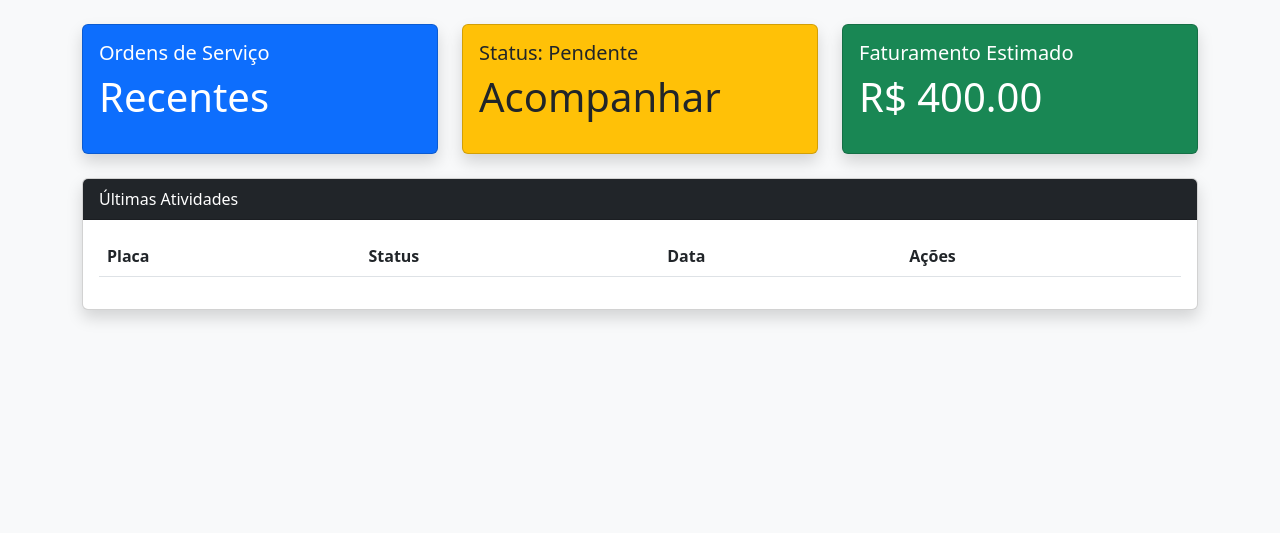
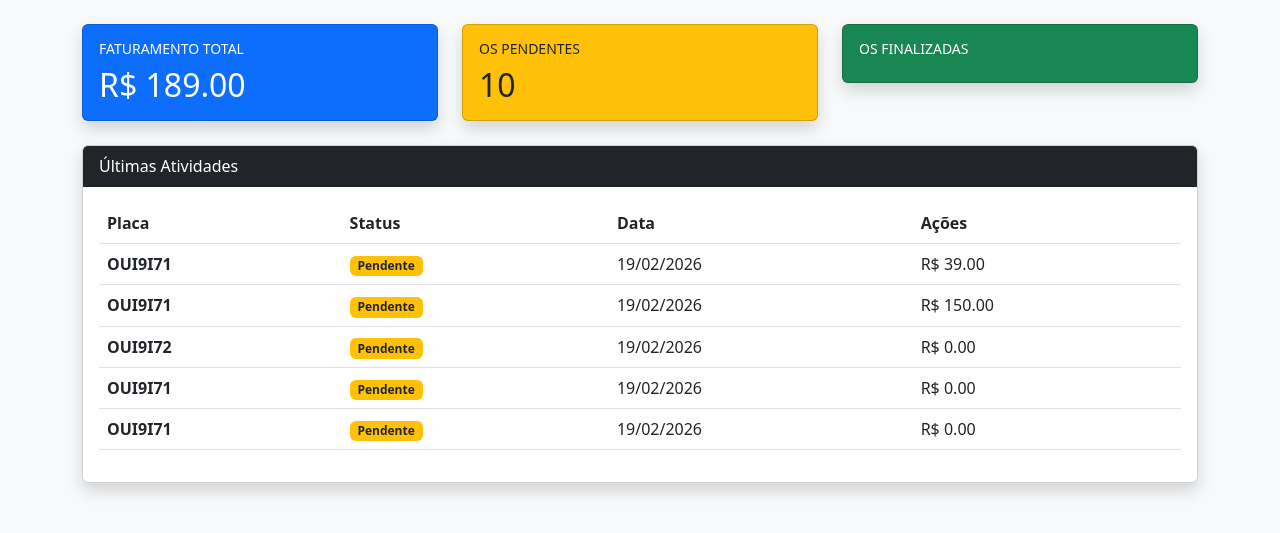
Before and after one commit to ReinaldoJSantos/gestao-oficina-mecanica, a Django app: page /oficina/ in a window 1280 px wide. Shown: the part 56-589 px from the top of the page. Run offline with Django 3.2, Linux system fonts and the light colour scheme; a user stored in the database is signed in; data comes from the database, SQL or seed files in the repository; lists and menus that the app fills with data are empty.

Commit message:
feat: implementa lógica de faturamento na dashboard e cards de resumo por status

```diff
--- a/gestao/admin.py
+++ b/gestao/admin.py
@@ -1,9 +1,9 @@
 from django.contrib import admin
-from .models import Cliente, Veiculo, OrdemServico, ItemServico
+from .models import Cliente, Veiculo, OrdemServico, ItemOrdemServico
 
 
 class ItemServicoInline(admin.TabularInline):
-    model = ItemServico
+    model = ItemOrdemServico
     extra = 1  # Quantidade de linhas em branco para novos itens
 
 
--- a/gestao/models.py
+++ b/gestao/models.py
@@ -9,7 +9,7 @@ class Cliente(models.Model):
     cpf = models.CharField(max_length=14, unique=True)
 
     def __str__(self):
-        return self.nome  # Agora no Admin aparecerá "João Silva" em vez de "Object (1)"
+        return self.nome
 
 
 class Veiculo(models.Model):
@@ -21,29 +21,43 @@ class Veiculo(models.Model):
     marca = models.CharField(max_length=50)
 
     def __str__(self):
-        return f"{self.modelo} - {self.placa}"  # Aparecerá "Civic - ABC1234"
+        return f"{self.modelo} - {self.placa}"
 
 
 class OrdemServico(models.Model):
-    STATUS_CHOICES = [("P", "Pendente"), ("A", "Aprovado"), ("F", "Finalizado")]
+    STATUS_CHOICES = [
+        ("P", "Pendente"),
+        ("A", "Aprovado"),
+        ("F", "Finalizado"),
+        ("C", "Cancelado"),  # Adicionei Cancelado para maior controle
+    ]
     veiculo = models.ForeignKey(Veiculo, on_delete=models.CASCADE)
     mecanico = models.ForeignKey(User, on_delete=models.PROTECT)
     data_criacao = models.DateTimeField(auto_now_add=True)
     status = models.CharField(max_length=1, choices=STATUS_CHOICES, default="P")
     observacoes = models.TextField(blank=True)
 
+    def __str__(self):
+        return f"OS {self.id} - {self.veiculo.placa}"
+
     @property
     def total_geral(self):
-        # Soma todos os itens vinculados a esta OS
-        return sum(item.subtotal for item in self.itens.all())
+        # Usamos o nome correto da propriedade que definimos abaixo
+        return sum(item.valor_total for item in self.itens.all())
 
 
-class ItemServico(models.Model):
-    os = models.ForeignKey(OrdemServico, related_name="itens", on_delete=models.CASCADE)
+class ItemOrdemServico(models.Model):
+    ordem_servico = models.ForeignKey(
+        OrdemServico, on_delete=models.CASCADE, related_name="itens"
+    )
     descricao = models.CharField(max_length=200)
-    quantidade = models.DecimalField(max_digits=5, decimal_places=2)
+    quantidade = models.DecimalField(max_digits=10, decimal_places=2, default=1)
     valor_unitario = models.DecimalField(max_digits=10, decimal_places=2)
 
+    def __str__(self):
+        return f"{self.descricao} (OS {self.ordem_servico.id})"
+
     @property
-    def subtotal(self):
+    def valor_total(self):
+        # Cálculo do subtotal deste item específico
         return self.quantidade * self.valor_unitario
--- a/gestao/templates/gestao/dashboard.html
+++ b/gestao/templates/gestao/dashboard.html
@@ -5,24 +5,40 @@
     <div class="col-md-4">
         <div class="card bg-primary text-white shadow">
             <div class="card-body">
-                <h5 class="card-title">Ordens de Serviço</h5>
-                <p class="display-6">{{ ultimas_os.count }} Recentes</p>
+                <h6 class="text-uppercase small">Faturamento Total</h6>
+                <h2 class="mb-0">R$ {{ valor_total|floatformat:2 }}</h2>
+                <i class="bi bi-cash-stack position-absolute top-50 end-0 translate-middle-y me-3 opacity-50"
+                    style="font-size: 2rem;"></i>
             </div>
         </div>
     </div>
+
     <div class="col-md-4">
         <div class="card bg-warning text-dark shadow">
             <div class="card-body">
-                <h5 class="card-title">Status: Pendente</h5>
-                <p class="display-6">Acompanhar</p>
+                <h6 class="text-uppercase small">OS Pendentes</h6>
+                <h2 class="mb-0">
+                    {% for item in resumo %}
+                    {% if item.status == 'P' %}{{ item.total }}{% endif %}
+                    {% empty %} 0 {% endfor %}
+                </h2>
+                <i class="bi bi-clock-history position-absolute top-50 end-0 translate-middle-y me-3 opacity-25"
+                    style="font-size: 2rem;"></i>
             </div>
         </div>
     </div>
+
     <div class="col-md-4">
         <div class="card bg-success text-white shadow">
             <div class="card-body">
-                <h5 class="card-title">Faturamento Estimado</h5>
-                <p class="display-6">R$ {{ valor_total|floatformat:"2g" }}</p>
+                <h6 class="text-uppercase small">OS Finalizadas</h6>
+                <h2 class="mb-0">
+                    {% for item in resumo %}
+                    {% if item.status == 'F' %}{{ item.total }}{% endif %}
+                    {% endfor %}
+                </h2>
+                <i class="bi bi-check2-circle position-absolute top-50 end-0 translate-middle-y me-3 opacity-50"
+                    style="font-size: 2rem;"></i>
             </div>
         </div>
     </div>
--- a/gestao/templates/gestao/form_os.html
+++ b/gestao/templates/gestao/form_os.html
@@ -61,11 +61,6 @@
             <button type="submit" class="btn btn-success btn-lg px-5">Salvar Ordem de Serviço</button>
             <a href="{% url 'dashboard' %}" class="btn btn-link text-muted">Cancelar</a>
         </div>
-
-        <div class="mt-4">
-            <button type="submit" class="btn btn-success">Salvar Ordem de Serviço</button>
-            <a href="{% url 'historico_veiculo' %}" class="btn btn-secondary">Cancelar</a>
-        </div>
     </form>
 </div>
 
--- a/gestao/views.py
+++ b/gestao/views.py
@@ -2,11 +2,14 @@ from django.core.mail import EmailMessage
 from django.contrib import messages
 from django.shortcuts import render, redirect, get_object_or_404
 from django.db.models import Sum, Count
-from .forms import OSForm, ItemServicoFormSet
-from .models import OrdemServico
-from .models import Cliente, Veiculo
+from .models import (
+    OrdemServico,
+    ItemOrdemServico,
+    Veiculo,
+)
 
-from django.contrib.auth.decorators import login_required  # Importe isso
+
+from django.contrib.auth.decorators import login_required
 from django.template.loader import render_to_string
 from django.http import HttpResponse
 from weasyprint import HTML
@@ -14,24 +17,30 @@ from weasyprint import HTML
 
 @login_required
 def dashboard(request):
-    # conta quantas Os existem por status
-    resumo_status = OrdemServico.objects.values('status').annotate(total=Count('id'))
+    # 1. Conta quantas OS existem por status
+    resumo_status = OrdemServico.objects.values("status").annotate(total=Count("id"))
 
-    # Calcula o valor total de todas as OS (Soma todos os itens)
-    # Nota: Como o tatal_geral é um @propertu, precisamos somar via itens do banco de dados
-    valor_total_pendente = (
-        OrdemServico.objects.filter(status="P").aggregate(
-            soma=Sum("itens__quantidade") * Sum("itens__valor_unitario")
-        )["soma"]
-        or 0
+    # 2. Busca todas as OS
+    todas_os = OrdemServico.objects.all()
+
+    # 3. Calcula o faturamento total usando a property que criamos
+    # Somamos o total_geral de cada OS que está no banco
+    valor_total = sum(os.total_geral for os in todas_os)
+
+    # 4. (Opcional) Se quiser apenas o que está PENDENTE:
+    # valor_pendente = sum(os.total_geral for os in todas_os if os.status == 'P')
+
+    ultimas_os = todas_os.order_by("-data_criacao")[:5]
+
+    return render(
+        request,
+        "gestao/dashboard.html",
+        {
+            "ultimas_os": ultimas_os,
+            "resumo": resumo_status,
+            "valor_total": valor_total,  # Agora a variável vai com valor real!
+        },
     )
-    ultimas_os = OrdemServico.objects.all().order_by('-data_criacao')[:5]
-
-    return render(request, 'gestao/dashboard.html', {
-        'ultimoas_os': ultimas_os,
-        'resumo': resumo_status,
-        'valor_total': valor_total_pendente
-    })
 
 
 # View simples para cadastrar Cliente
@@ -118,7 +127,10 @@ def nova_os(request, pk=None):
             os = os_instancia
         else:
             os = OrdemServico.objects.create(
-                veiculo=veiculo, status=status, observacoes=observacoes
+                veiculo=veiculo,
+                status=status,
+                observacoes=observacoes,
+                mecanico=request.user,
             )
 
         # 3. Processamos os Itens (vêm do formulário dinâmico)
@@ -128,7 +140,7 @@ def nova_os(request, pk=None):
 
         for desc, qtd, val in zip(descricoes, quantidades, valores):
             if desc:  # Só salva se tiver descrição
-                OrdemServico.objects.create(
+                ItemOrdemServico.objects.create(
                     ordem_servico=os,
                     descricao=desc,
                     quantidade=float(qtd.replace(",", ".")),
```
Also changed, not shown: db.sqlite3, gestao/migrations/0002_alter_ordemservico_status_itemordemservico_and_more.py (added).
